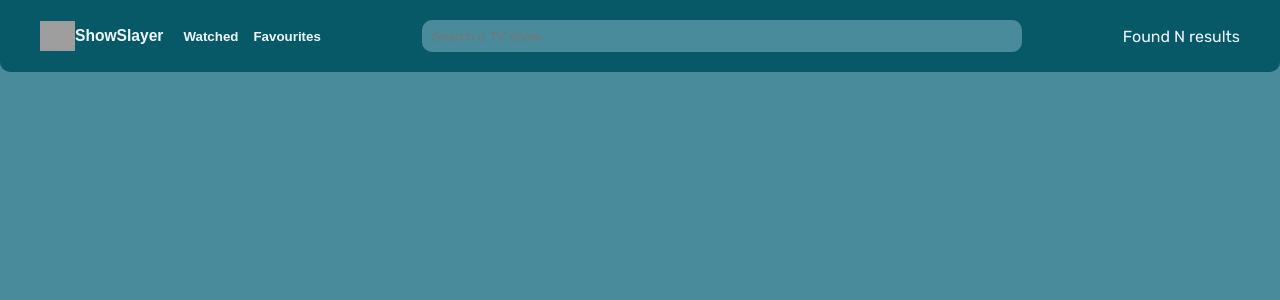
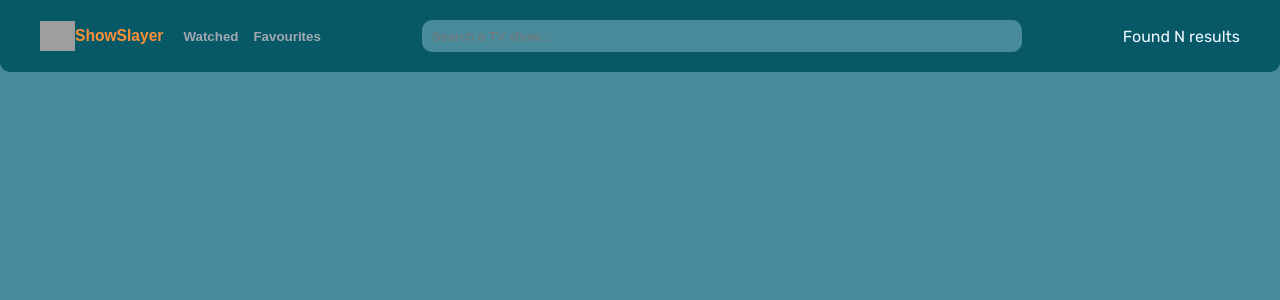
Before and after one commit to myrahkis/film-stock, a React (Create React App) app: page / in a window 1280 px wide. Shown: the top 300 px of the page. Built offline with nearby package versions, Linux system fonts and the light colour scheme; grey boxes are pictures that could not be loaded.

Commit message:
worked on header a bit more

```diff
--- a/src/App.js
+++ b/src/App.js
@@ -1,10 +1,42 @@
-import './App.css';
-import Header from './components/header';
+import { useState } from "react";
+import "./App.css";
+import Header from "./components/header";
+import Watched from "./components/watched";
+import Favs from "./components/favs";
 
 function App() {
+  const [openHome, setOpenHome] = useState(true);
+  const [openWatched, setOpenWatched] = useState(false);
+  const [openFav, setOpenFav] = useState(false);
+
+  function openHomeHandle() {
+    setOpenHome(!openHome);
+    setOpenFav(false);
+    setOpenWatched(false);
+  }
+  function openWatchedHandle() {
+    setOpenWatched(!openWatched);
+    setOpenHome(false);
+    setOpenFav(false);
+  }
+  function openFavHandle() {
+    setOpenFav(!openFav);
+    setOpenHome(false);
+    setOpenWatched(false);
+  }
+
   return (
     <div className="App">
-      <Header />
+      <Header
+        onHome={openHomeHandle}
+        onWatched={openWatchedHandle}
+        onFav={openFavHandle}
+        openWatched={openWatched}
+        openFav={openFav}
+        openHome={openHome}
+      />
+      { openWatched && <Watched /> }
+      { openFav && <Favs /> }
     </div>
   );
 }
--- /dev/null
+++ b/src/components/favs.js
@@ -0,0 +1,12 @@
+import React from "react";
+import "./favs.css";
+
+function Favs() {
+  return (
+    <div>
+      <h2>There will be Favourites List</h2>
+    </div>
+  );
+}
+
+export default Favs;
--- a/src/components/header.css
+++ b/src/components/header.css
@@ -9,7 +9,6 @@
   border-bottom-left-radius: 10px;
   border-bottom-right-radius: 10px;
 }
-
 
 .btns {
   display: inherit;
@@ -29,8 +28,20 @@
 .btn-header {
   border: none;
   background-color: #075968;
+  color: rgb(161, 169, 175);
+  cursor: pointer;
+}
+.btn-home {
+  border: none;
+  background-color: #075968;
   color: aliceblue;
   cursor: pointer;
+}
+.btn-header-opened {
+  cursor: pointer;
+  border: none;
+  background-color: #075968;
+  color: #fb9038;
 }
 
 .search {
@@ -43,3 +54,7 @@
   border-color: #4a8b9b;
   border-radius: 10px;
 }
+input:focus {
+  outline: none !important;
+  box-shadow: 0 0 10px #2c4047;
+}
--- a/src/components/header.js
+++ b/src/components/header.js
@@ -1,7 +1,7 @@
 import React, { useState } from "react";
 import "./header.css";
 
-function Header() {
+function Header({ onHome, onWatched, onFav, openWatched, openFav, openHome }) {
   const [search, setSearch] = useState("");
 
   return (
@@ -13,12 +13,30 @@ function Header() {
             alt="img"
             className="icon"
           />
-          <button className="btn-header">
+          <button
+            className={openHome !== true ? "btn-home" : "btn-header-opened"}
+            onClick={onHome}
+          >
             <h3>ShowSlayer</h3>
           </button>
         </div>
-        <button className="btn-header" style={{marginRight: '15px'}}><h4>Watched</h4></button>
-        <button className="btn-header"><h4>Favourites</h4></button>
+        <button
+          className="btn-header"
+          style={
+            openWatched === true
+              ? { color: "#fb9038", marginRight: "15px" }
+              : { marginRight: "15px" }
+          }
+          onClick={onWatched}
+        >
+          <h4>Watched</h4>
+        </button>
+        <button
+          className={openFav !== true ? "btn-header" : "btn-header-opened"}
+          onClick={onFav}
+        >
+          <h4>Favourites</h4>
+        </button>
       </div>
       <input
         type="text"
--- /dev/null
+++ b/src/components/watched.js
@@ -0,0 +1,12 @@
+import React from "react";
+import "./watched.css";
+
+function Watched() {
+  return (
+    <div>
+      <h2>There will be Watched List</h2>
+    </div>
+  );
+}
+
+export default Watched;
```
Also changed, not shown: src/components/favs.css (added), src/components/watched.css (added). Lines whose indentation alone changed are shown as unchanged.
